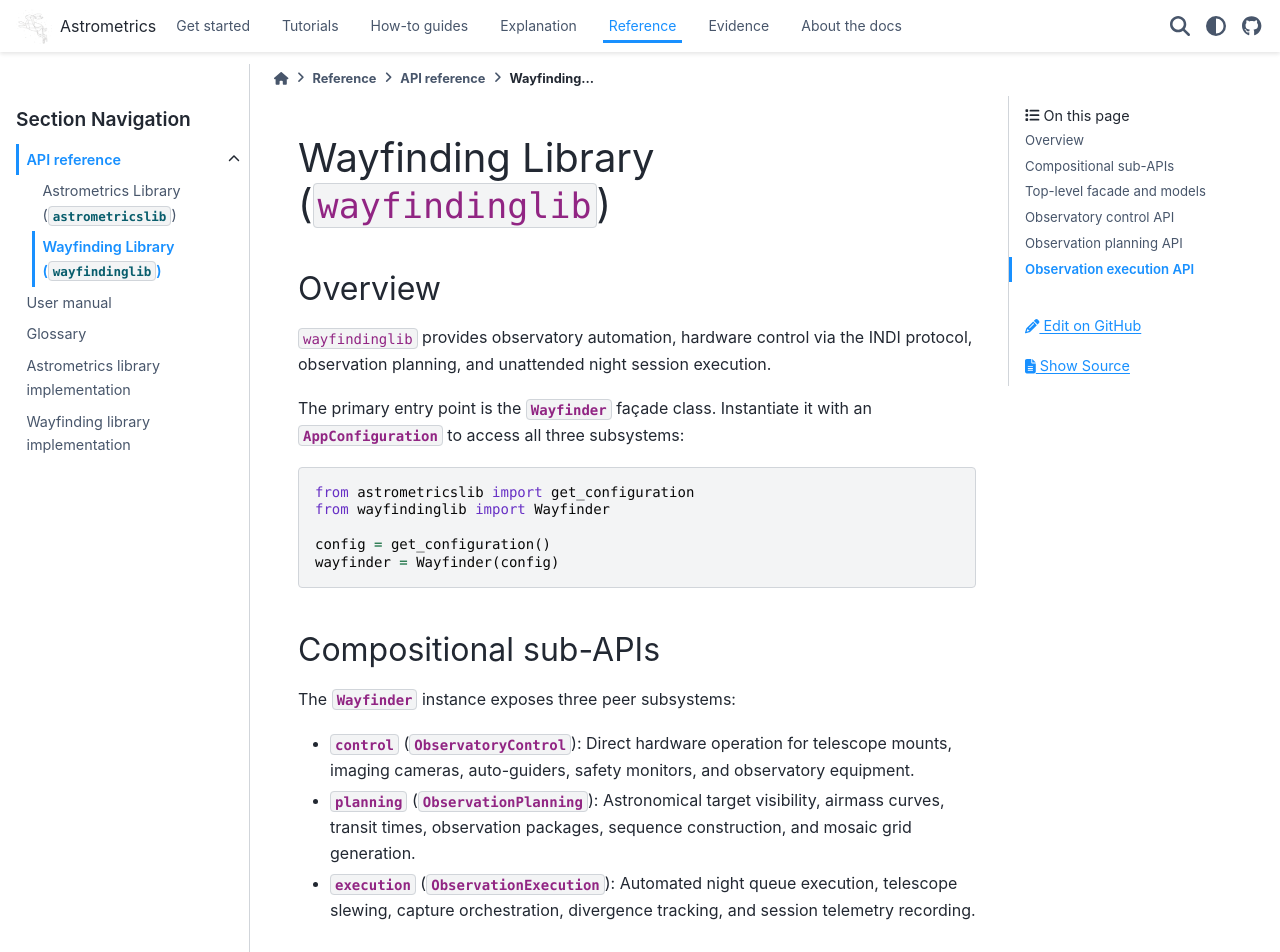
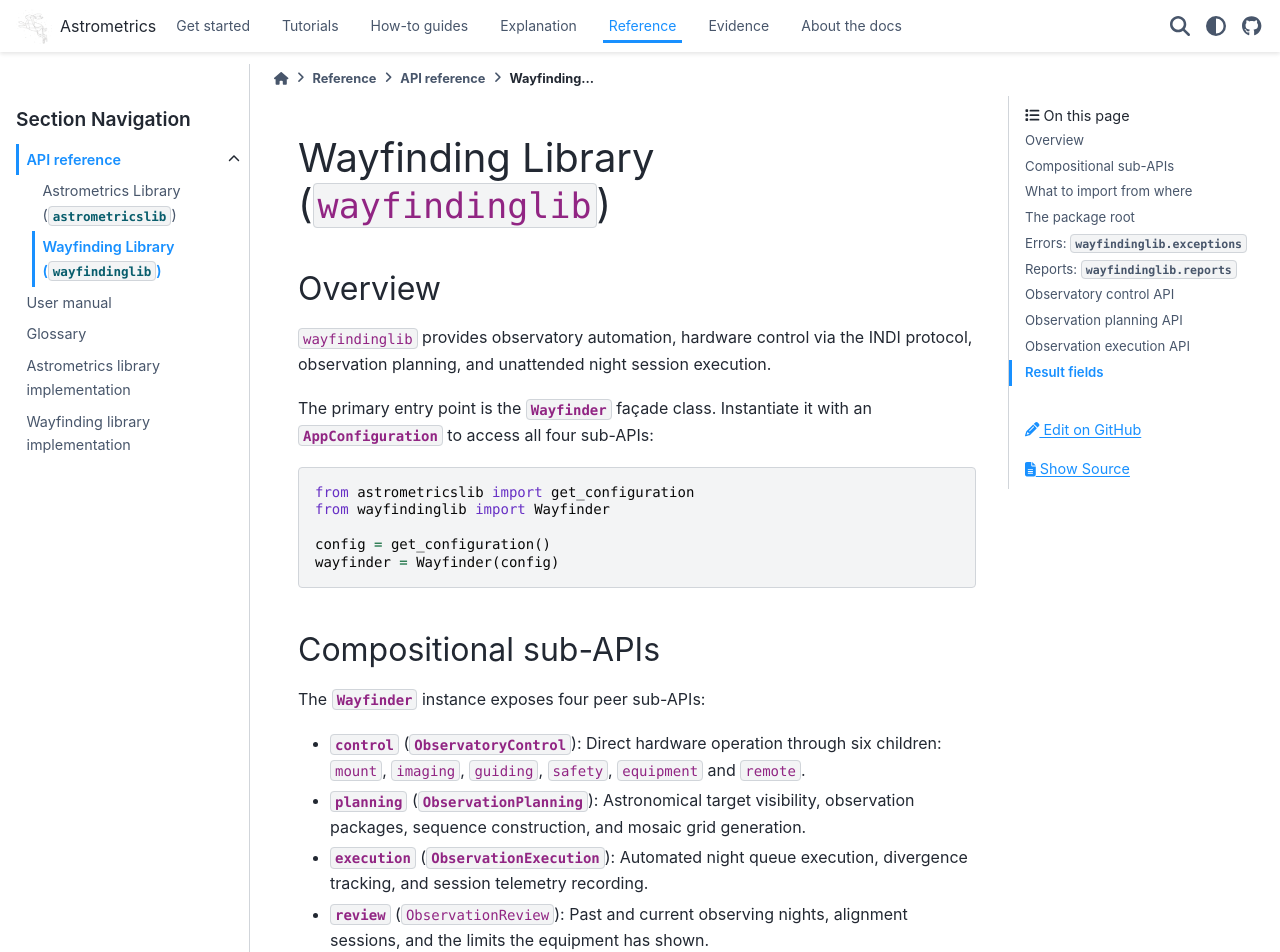
Before and after one commit to m1chae2/astrometrics, a Sphinx documentation site: the page built from documentation/api/wayfindinglib.rst, in a window 1280 px wide and 1400 px high. Shown: the top 952 px of the window. Built offline with Sphinx 7.4.7 and the PyData theme 0.15.4, drawn with Linux system fonts in a browser that asks for light colours; pages that are not in the unit, such as notebooks, are missing from menus; some of the changed text lies outside the part shown.

Commit message:
docs: API pages list the public modules and the fields of each result (#134)
The API reference pages get one section per public module and a Result
fields section built by a new library-result-fields directive from the
private result models, with no import path shown.

Co-Authored-By: Claude Opus 5.5 <noreply@anthropic.com>

```diff
--- a/documentation/api/wayfindinglib.rst
+++ b/documentation/api/wayfindinglib.rst
@@ -1,6 +1,8 @@
 .. ==============================================================================
 .. Purpose: API Reference documentation for wayfindinglib using automodapi.
-.. Includes top-level facade and api subpackage modules.
+.. One section for the package root and each public module, one for each
+.. sub-API, then the fields of the results the calls return (built by the
+.. library-result-fields directive, build/documentation/library_result_fields.py).
 .. ==============================================================================
 
 Wayfinding Library (``wayfindinglib``)
@@ -14,7 +16,7 @@ INDI protocol, observation planning, and unattended night session execution.
 
 The primary entry point is the :class:`~wayfindinglib.Wayfinder` façade class.
 Instantiate it with an :class:`~astrometricslib.AppConfiguration` to access all
-three subsystems:
+four sub-APIs:
 
 .. code-block:: python
 
@@ -27,32 +29,60 @@ three subsystems:
 Compositional sub-APIs
 ----------------------
 
-The :class:`~wayfindinglib.Wayfinder` instance exposes three peer subsystems:
+The :class:`~wayfindinglib.Wayfinder` instance exposes four peer sub-APIs:
 
-* :attr:`~wayfindinglib.Wayfinder.control` (:class:`~wayfindinglib.api.control.control.ObservatoryControl`):
-  Direct hardware operation for telescope mounts, imaging cameras, auto-guiders,
-  safety monitors, and observatory equipment.
-* :attr:`~wayfindinglib.Wayfinder.planning` (:class:`~wayfindinglib.api.planning.ObservationPlanning`):
-  Astronomical target visibility, airmass curves, transit times, observation
-  packages, sequence construction, and mosaic grid generation.
-* :attr:`~wayfindinglib.Wayfinder.execution` (:class:`~wayfindinglib.api.execution.ObservationExecution`):
-  Automated night queue execution, telescope slewing, capture orchestration,
-  divergence tracking, and session telemetry recording.
+* :attr:`~wayfindinglib.Wayfinder.control` (:class:`~wayfindinglib.ObservatoryControl`):
+  Direct hardware operation through six children: ``mount``, ``imaging``,
+  ``guiding``, ``safety``, ``equipment`` and ``remote``.
+* :attr:`~wayfindinglib.Wayfinder.planning` (:class:`~wayfindinglib.ObservationPlanning`):
+  Astronomical target visibility, observation packages, sequence
+  construction, and mosaic grid generation.
+* :attr:`~wayfindinglib.Wayfinder.execution` (:class:`~wayfindinglib.ObservationExecution`):
+  Automated night queue execution, divergence tracking, and session telemetry
+  recording.
+* :attr:`~wayfindinglib.Wayfinder.review` (``ObservationReview``):
+  Past and current observing nights, alignment sessions, and the limits the
+  equipment has shown.
 
-Top-level facade and models
----------------------------
+What to import from where
+-------------------------
+
+The package root and two modules are public. Everything else is private, and
+only ``wayfindinglib`` itself may import it.
+
+.. list-table::
+   :header-rows: 1
+   :widths: 30 70
+
+   * - Import from
+     - What it holds
+   * - ``wayfindinglib``
+     - ``Wayfinder``, the three sub-API classes, ``ObservationSession`` and ``ObservationPackage``.
+   * - ``wayfindinglib.exceptions``
+     - The errors that belong to this library. The shared categories come from ``astrometricslib.exceptions``.
+   * - ``wayfindinglib.reports``
+     - The states and levels that results report.
+
+The package root
+----------------
 
 .. automodapi:: wayfindinglib
    :no-inheritance-diagram:
-   :skip: IndiInterface
-   :skip: SimulatorIndiInterface
+
+Errors: ``wayfindinglib.exceptions``
+------------------------------------
+
+.. automodapi:: wayfindinglib.exceptions
+   :no-inheritance-diagram:
+
+Reports: ``wayfindinglib.reports``
+----------------------------------
+
+.. automodapi:: wayfindinglib.reports
+   :no-inheritance-diagram:
 
 Observatory control API
 -----------------------
-
-.. automodapi:: wayfindinglib.api.control.control
-   :no-inheritance-diagram:
-   :skip: ObservatoryControl
 
 .. automodapi:: wayfindinglib.api.control.mount
    :no-inheritance-diagram:
@@ -86,3 +116,14 @@ Observation execution API
 
 .. automodapi:: wayfindinglib.api.execution
    :no-inheritance-diagram:
+
+Result fields
+-------------
+
+A call returns a result model. The model classes are private, so this section
+shows no import path: read the fields by name from what the call returns. For
+example, ``wayfinder.planning.lookup_coordinates("M 31")`` returns an object
+with ``ra_deg`` and ``dec_deg`` fields. A result that the package root or one
+of the modules above documents is not repeated here.
+
+.. library-result-fields:: wayfindinglib
--- a/documentation/conf.py
+++ b/documentation/conf.py
@@ -65,6 +65,7 @@ extensions = [
     "ui_autodoc",
     "tutorial_indexer",
     "generate_pipeline_review_docs",
+    "library_result_fields",
 ]
 
 
```
Also changed, not shown: documentation/api/astrometricslib.rst (+69 -213 lines), wayfindinglib/api/README.md, 1 other file.
